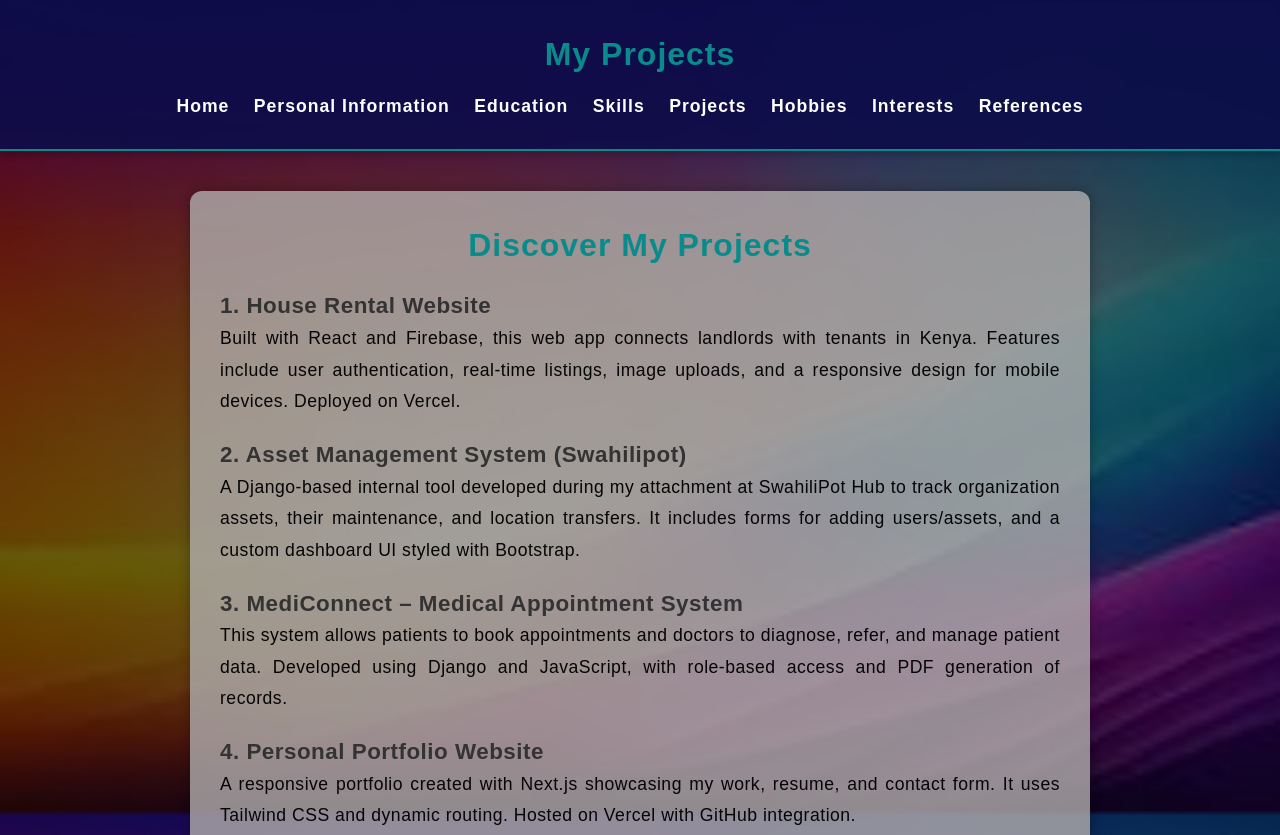
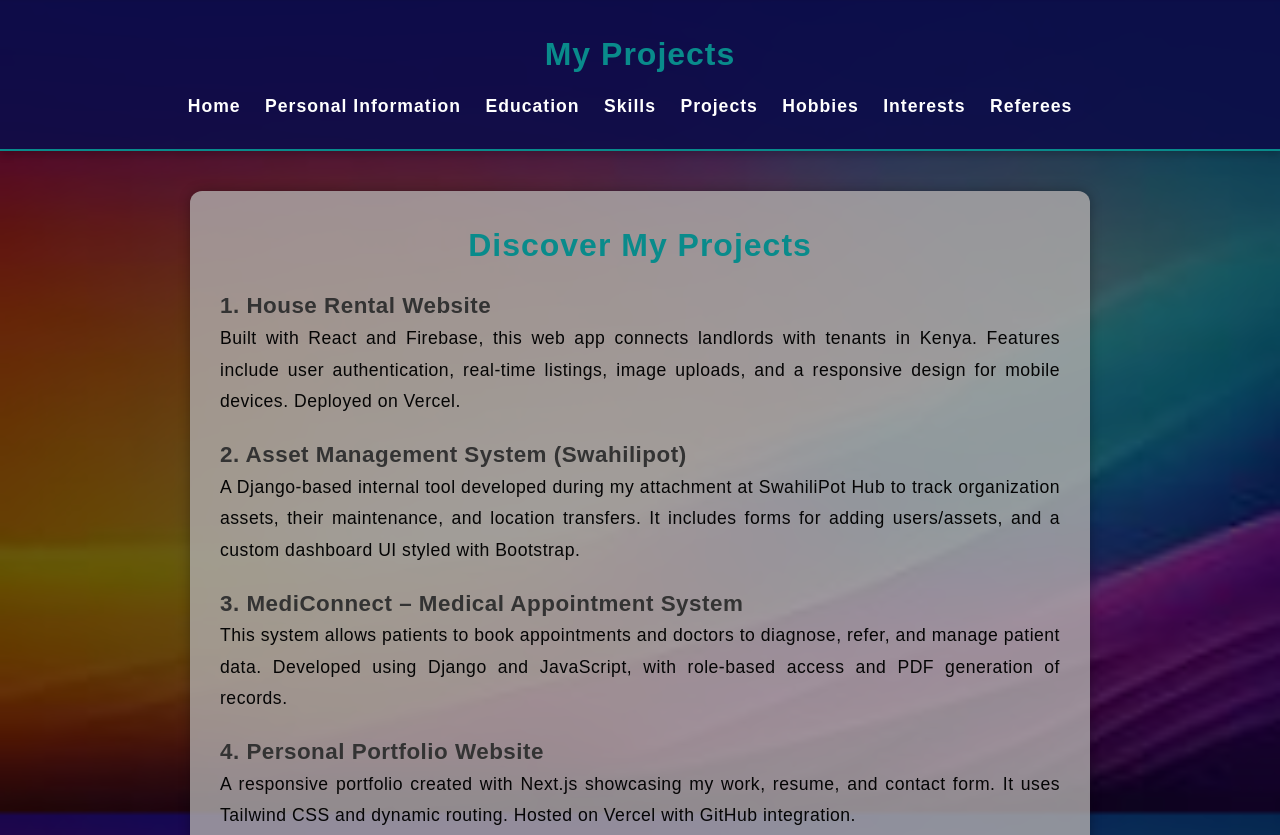
Before and after one commit to elikiprop/cv, a plain HTML site: page projects.html in a window 1280 px wide. Shown: the top 835 px of the page. Drawn offline with Linux system fonts and the light colour scheme.

Commit message:
Update projects.html

```diff
--- a/projects.html
+++ b/projects.html
@@ -18,7 +18,7 @@
                 <li><a href="projects.html">Projects</a></li>
                 <li><a href="hobbies.html">Hobbies</a></li>
                 <li><a href="interests.html">Interests</a></li>
-                <li><a href="references.html">References</a></li>
+                <li><a href="references.html">Referees</a></li>
             </ul>
         </nav>
     </div>
```
